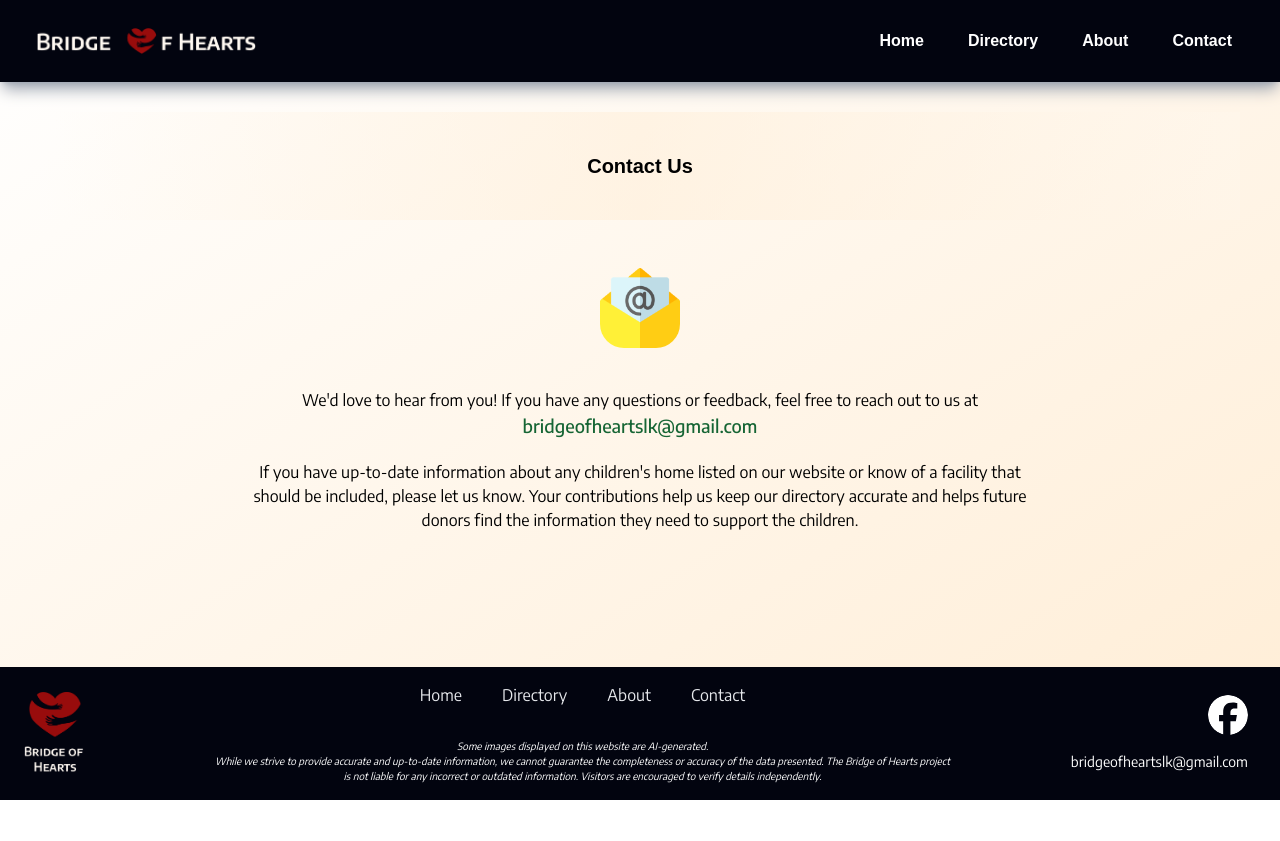
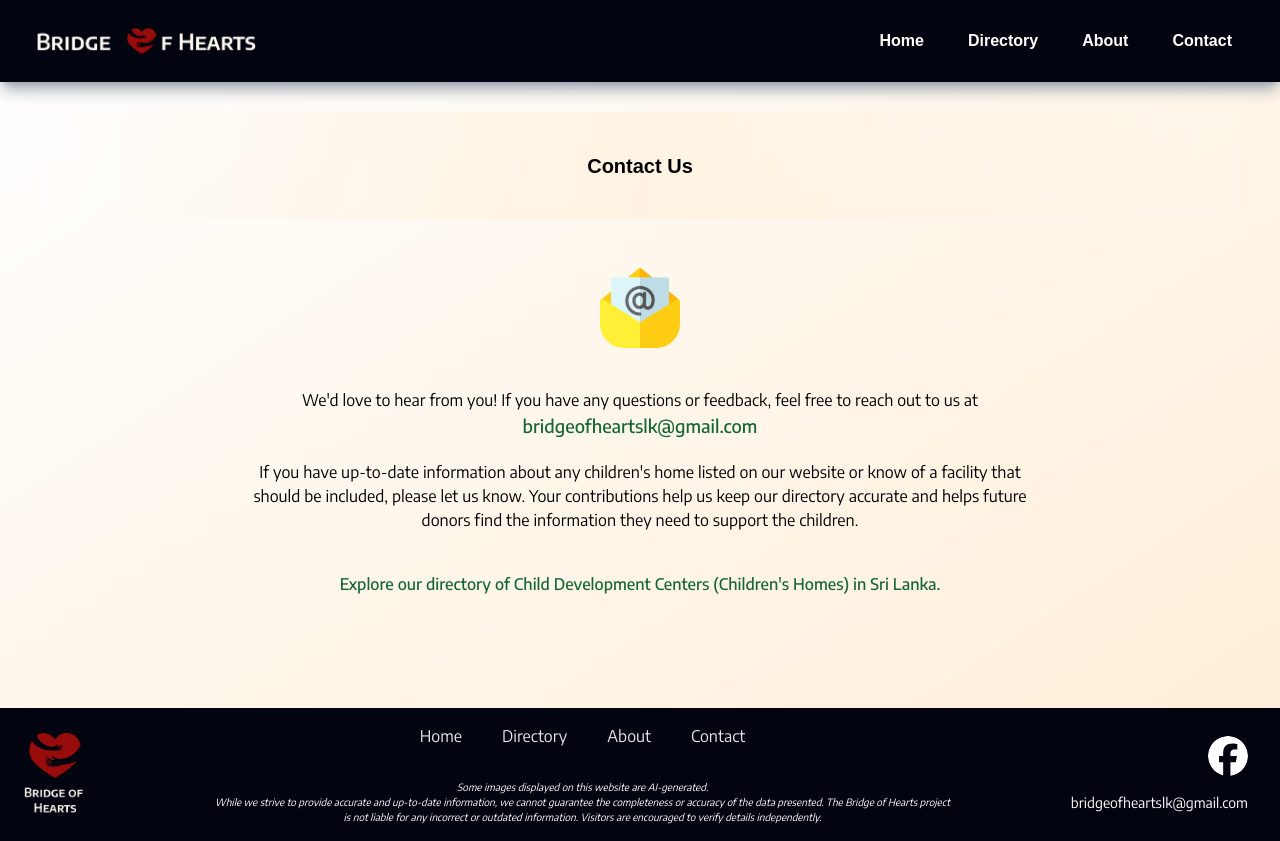
Before and after one commit to bridge-of-hearts-org/boh-web, a Next.js app: page /contact in a window 1280 px wide. Before the commit the page ends 800 px from the top, so only its background shows below. Built offline with nearby package versions, Linux system fonts and the light colour scheme; a web font is replaced by a local one.

Commit message:
Update content and formatting. - Add links in About and Contact pages to lead to the Directory page.

```diff
--- a/src/app/about/page.tsx
+++ b/src/app/about/page.tsx
@@ -2,17 +2,18 @@ import ImageComponent from "@/components/ImageComponent";
 import VolunteerIcon from "../../../public/images/volunteer-hands-icon.png";
 import ChildrenIcon from "../../../public/images/children-icon.png";
 import DonationIcon from "../../../public/images/donation-icon.png";
+import Link from "next/link";
 
 export default function About() {
     return (
-        <div>
+        <div className="flex flex-col items-center">
             <div className="mb-10 bg-gradient-to-r from-white/10 via-orange-100/50 to-white/10 py-10">
                 <h1 className="text-center font-encode-sans-sc text-xl font-bold">
                     About Us
                 </h1>
             </div>
-            <div className="flex flex-col gap-5 px-10 text-justify lg:px-20">
-                <div className="flex justify-center gap-10">
+            <div className="flex flex-col items-center gap-5 px-10 text-justify lg:w-2/3 lg:px-20">
+                <div className="mt-5 flex justify-center">
                     <ImageComponent
                         src={VolunteerIcon}
                         height={100}
@@ -30,7 +31,7 @@ export default function About() {
                     and resources are distributed equitably to the places that
                     need them the most.
                 </p>
-                <div className="flex justify-center gap-10">
+                <div className="mt-8 flex justify-center">
                     <ImageComponent
                         src={ChildrenIcon}
                         height={100}
@@ -57,7 +58,7 @@ export default function About() {
                         ensuring that no home, big or small, is left behind.
                     </p>
                 </div>
-                <div className="flex justify-center gap-10">
+                <div className="mt-8 flex justify-center">
                     <ImageComponent
                         src={DonationIcon}
                         height={100}
@@ -77,6 +78,12 @@ export default function About() {
                     data from all 9 provinces, starting with the Western
                     Province, so that no child is left behind.
                 </p>
+                <p className="mt-8 text-center">
+                    <Link href="/directory" className="boh-link">
+                        Explore our directory of Child Development Centers
+                        (Children's Homes) in Sri Lanka.
+                    </Link>
+                </p>
             </div>
         </div>
     );
--- a/src/app/contact/page.tsx
+++ b/src/app/contact/page.tsx
@@ -2,6 +2,7 @@
 
 import ImageComponent from "@/components/ImageComponent";
 import emailIcon from "../../../public/images/email-icon.png";
+import Link from "next/link";
 
 export default function Contact() {
     return (
@@ -39,6 +40,12 @@ export default function Contact() {
                         support the children.
                     </p>
                 </div>
+                <p className="text-center">
+                    <Link href="/directory" className="boh-link">
+                        Explore our directory of Child Development Centers
+                        (Children's Homes) in Sri Lanka.
+                    </Link>
+                </p>
             </div>
         </div>
     );
--- a/src/app/facility/[slug]/page.tsx
+++ b/src/app/facility/[slug]/page.tsx
@@ -115,7 +115,7 @@ export default async function FacilityProfilePage({
         keywords: [
             "children's home",
             "orphanage",
-            "child development centre",
+            "child development center",
             "correction home",
             data.type,
         ].join(","),
--- a/src/app/page.tsx
+++ b/src/app/page.tsx
@@ -12,7 +12,7 @@ import StatSmilingChildrenImage from "../../public/images/smiling-children-2.jpg
 import Card from "@/components/Card";
 
 export const metadata: Metadata = {
-    title: "Home | Bridge of Hearts",
+    title: "Bridge of Hearts | Find Children's Homes in Sri Lanka",
     description:
         "Welcome to Bridge of Hearts, an online directory for Child Development Centers (Children's Homes) in Sri Lanka.",
 };
```
